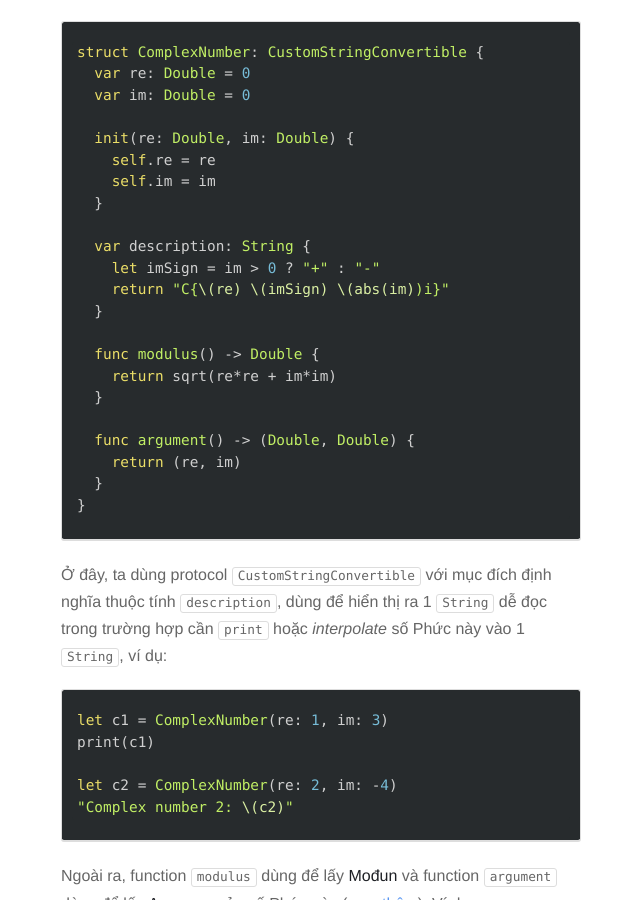
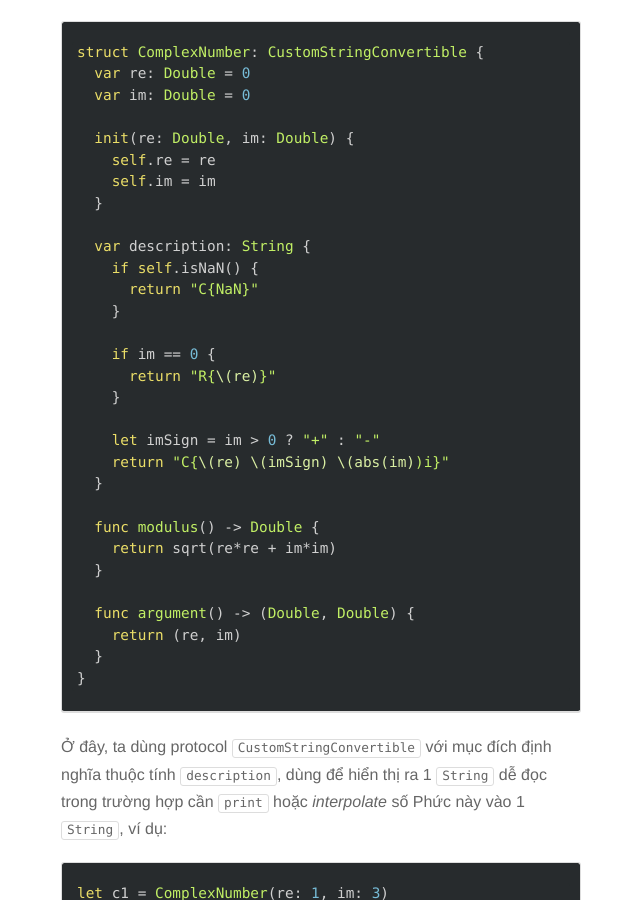
Before and after one commit to ethan605/dev-with-ethan, a Jekyll site: the page built from _posts/2016-06-29-swift-complex-number.md, in a window 1280 px wide and 900 px high, scrolled down 1629 px. Shown: the whole window, without its empty margins (319-959 px from the left). Built offline with Jekyll 4.4.1, drawn with Linux system fonts in a browser that asks for light colours; comment, search, counter and statistics services are not loaded.

Commit message:
[2016-06-29] Refine

```diff
--- a/_posts/2016-06-29-swift-complex-number.md
+++ b/_posts/2016-06-29-swift-complex-number.md
@@ -51,6 +51,14 @@ struct ComplexNumber: CustomStringConvertible {
   }
 
   var description: String {
+    if self.isNaN() {
+      return "C{NaN}"
+    }
+
+    if im == 0 {
+      return "R{\(re)}"
+    }
+
     let imSign = im > 0 ? "+" : "-"
     return "C{\(re) \(imSign) \(abs(im))i}"
   }
@@ -202,6 +210,7 @@ prefix operator - {}
 {% endhighlight %}
 
 Trong đó:
+
 * `associativity` quy định chiều của toán tử: `left` là tính toán từ trái qua phải, còn `right` là từ phải qua trái
 * `precedence` quy định ưu tiên của toán tử: `precedence` càng cao thì càng được ưu tiên và tính toán trước. Mặc định, các phép toán `+`, `-`, `*`, `/` có `precedence` là 150
 
```
